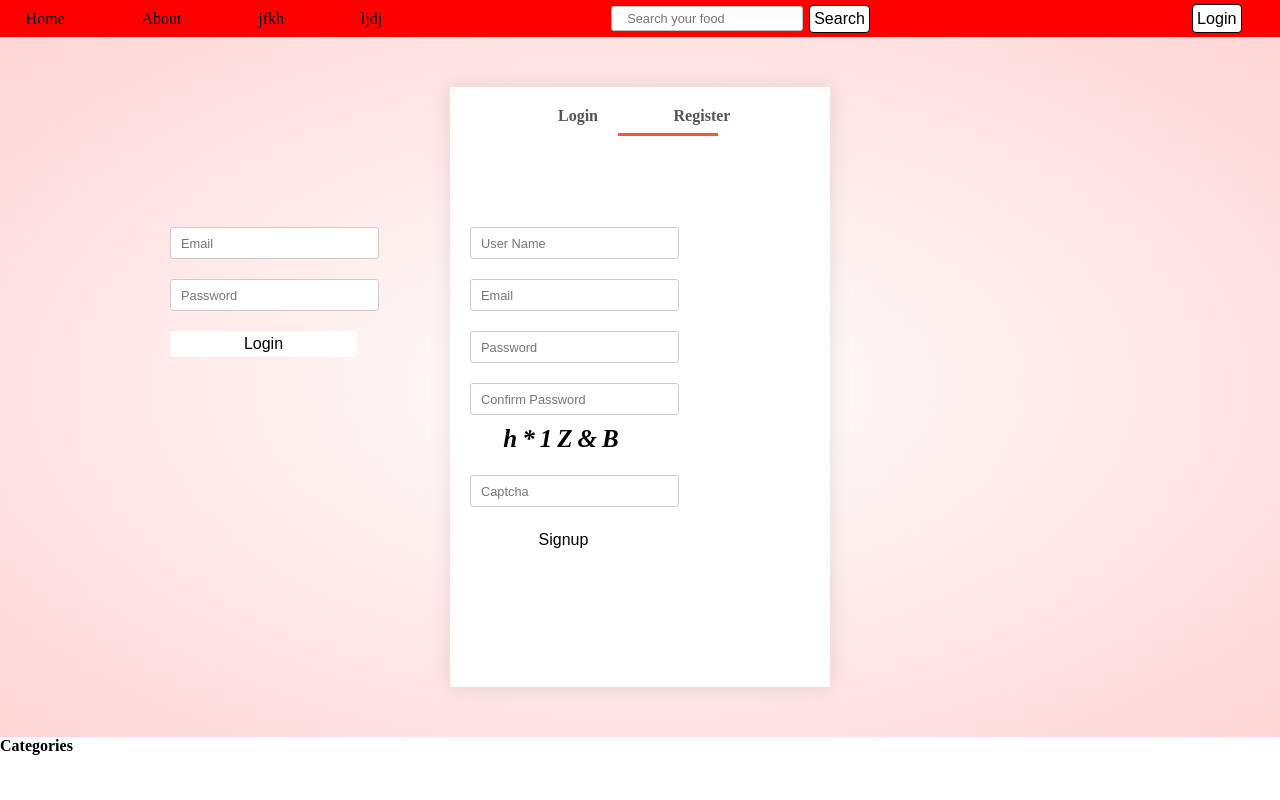
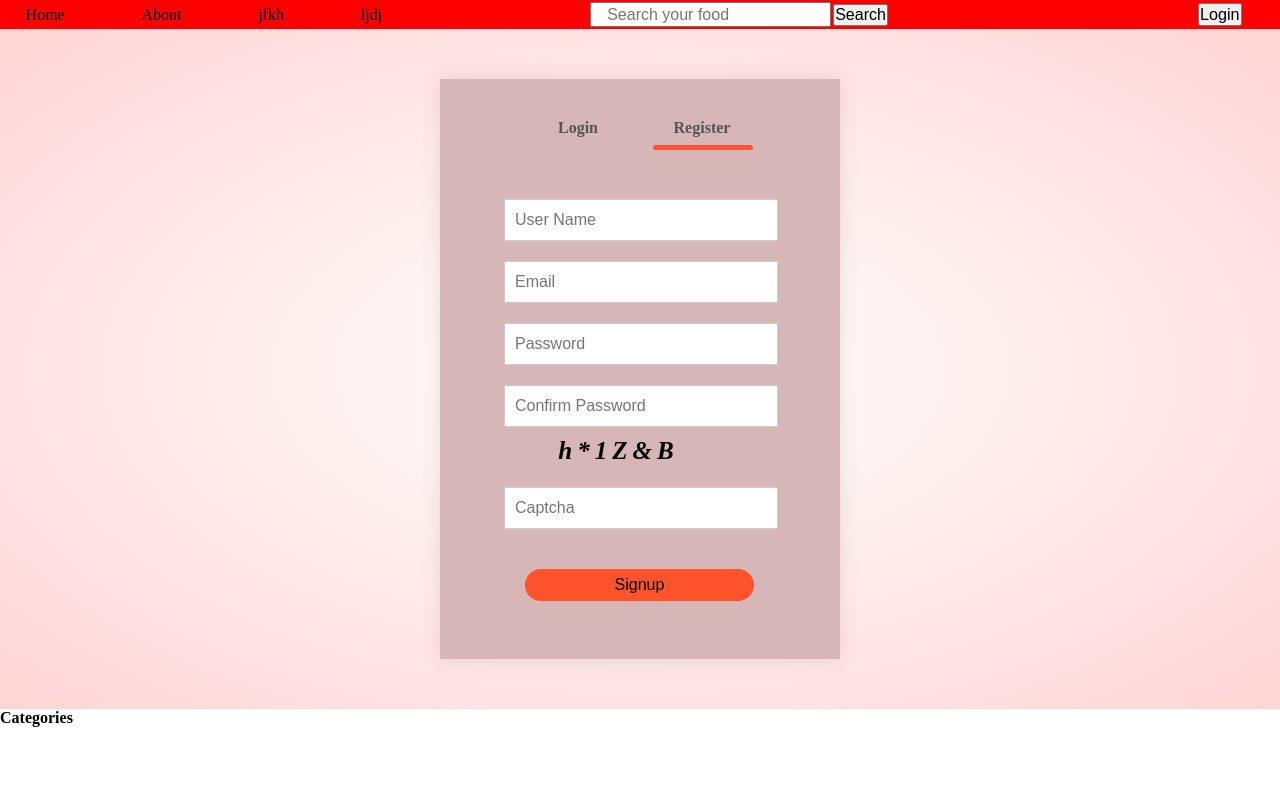
Before and after one commit to itz-A53-K/FoodFest, a PHP site: page / in a window 1280 px wide. Run offline with PHP 8.4, Linux system fonts and the light colour scheme; data that the repository does not hold is empty; some web fonts are replaced.

Commit message:
Design changes

```diff
--- a/index.php
+++ b/index.php
@@ -29,7 +29,8 @@
         </div>
 
             <div class="loginModule" id="loginModule">
-                <form action="user/partial/_loginFunctional.php" method="post" class="form" id="LoginForm">
+                <form action="user/partial/_loginFunctional.php" method="post" class="form" id="LoginForm"
+               onsubmit="validateCaptchaL()">
                     <!-- <h4>Login</h4> -->
                     <div class="login">
                         <!-- <label for="loginUserEmail">Email :</label> -->
@@ -38,6 +39,14 @@
                     <div class="login">
                         <!-- <label for="loginPassword">Password :</label> -->
                         <input type="password" id="loginPassword" placeholder="Password" name="loginPassword" required>
+                    </div>
+                    <div>
+                        <!-- captcha creation -->
+                        <!-- <div id="captcha">
+                        </div> -->
+                        <h2 id="captcha1"></h2>
+                        <input type="text" placeholder="Captcha" id="cpatchaTextBox1" />
+                        <!-- <button type="submit">Submit</button> -->
                     </div>
                     <button type="submit" class="btn btnLarge">Login</button>
                 </form>
@@ -48,7 +57,7 @@
 
             <div class="signupModule" id="signupModule">
                 <form action="user/partial/_signupFunctional.php" method="post" class="form" id="RegForm"
-                    onsubmit="return regValidate(), validateCaptcha()">
+                    onsubmit="return regValidate(),validateCaptcha()">
                     <!-- <h4>Signup</h4> -->
                     <div>
                         <!-- <label for="userName">User Name :</label> -->
@@ -72,7 +81,7 @@
                         <!-- <div id="captcha">
                         </div> -->
                         <h2 id="captcha"></h2>
-                        <input type="text" placeholder="Captcha" id="cpatchaTextBox" />
+                        <input type="text" placeholder="Captcha" id="cpatchaTextBox" >
                         <!-- <button type="submit">Submit</button> -->
                     </div>
                     <button type="submit" class="btn btnLarge">Signup</button>
--- a/user/css/style.css
+++ b/user/css/style.css
@@ -5,15 +5,15 @@
 }
 
 .form-container{
-    background: #fff;
-    width: 380px;
-    height: 560px;
+    background: rgb(214, 182, 182);
+    width: 400px;
+    height: 500px;
     position: relative;
     text-align: center;
-    padding: 20px 0px;
+    padding: 40px 0px;
     margin: auto;
     box-shadow: 0 0 20px 0px rgba(0,0,0,0.1);
-    /* overflow: hidden; */
+    overflow: hidden;
 }
 
 .form-container span{
@@ -31,15 +31,15 @@
 
 .form-container form{
     max-width: 300px;
-    padding: 0 20px;
+    padding: 0 18px;
     position: absolute;
-    top: 130px;
+    top: 110px;
     transition: transform 1s;
 }
 
 .account input{
-    width:100%;
-    height: 30px;
+    width:110%;
+    height: 40px;
     margin: 10px 0;
     padding: 0 10px;
     border: 1px solid #ccc;
@@ -50,6 +50,21 @@
     border: none;
     cursor: pointer;
     margin: 10px 0;
+
+
+    display: inline-block;
+
+    background: #ff532b;
+
+    color: rgb(0, 0, 0);
+
+    padding: 7px 25px;
+
+    margin: 30px 21px;
+
+    border-radius: 20px;
+
+    transition: background-color 0.5s ease;
 }
 
 
@@ -62,7 +77,7 @@
 }
 
 #RegForm{
-    left: 0px;
+    left: 46px;
 }
 
 form a{
@@ -73,149 +88,31 @@ form a{
     width: 100px;
     border: none;
     background: #ff523b;
-    height: 3px;
+    height: 5px;
     margin-top: 8px;
-    transform: translateX(100px);
+    transform: translateX(135px);
+    border-radius: 4px;
 }
 
 
+#captcha1{
+    font-size: 25px;
+    /* font-family: 'Indie Flower', cursive; */
+    font-style: italic;
+    height: 5vh;
+    letter-spacing: 5px;
+
+}
+#captcha{
+    font-size: 25px;
+    /* font-family: 'Indie Flower', cursive; */
+    font-style: italic;
+    height: 5vh;
+    letter-spacing: 5px;
+}
 
 
-
-
-
-
-
-
-
-
-
-
-
-
-/*
-.form-container{
-    background: #fff;
-    width: 300px;
-    height: 400px;
-    position: relative;
-    text-align: center;
-    padding: 20px 0px;
-    margin: auto;
-    box-shadow: 0 0 20px 0px rgba(0,0,0,0.1);
-    overflow: hidden;
+.btn:hover{
+    color: rgb(255, 255, 255);
+    background-color: rgb(255, 110, 110);
 }
-
-#LoginForm{
-    left: -300px;
-}
-
-#RegForm{
-    left: 0px;
-}
-
-/ */
-
-
-
-
-
-
-
-
-
-
-
-
-
-
-
-
-
-
-
-
-
-
-
-
-
-
-
-
-
-
-
-
-
-
-
-
-/*
-.account{
-    display: flex;
-}
-.account form{
-    width: auto;
-    display: flex;
-    flex-direction: column;
-    align-items: center;
-    justify-content: center;
-}
-.account form div{
-    margin: 8px 2px;
-    display: flex;
-    flex-direction: column;
-}
-
-.loginModule{
-    background-color: yellow;
-    width: auto;
-    /* height: 60vh;
-    top: 50px;
-    font-size: 2rem;
-    margin:10px;
-    padding: 10px;
-
-} */
-
-
-
-/*
-.foodCategory{
-    display: flex;
-    align-items: center;
-    justify-content: center;
-    flex-direction: column;
-
-}
-
-.categories{
-    display: flex;
-}
-.line{
-
-    display: flex;
-    flex-direction: column;
-    justify-content: center;
-    align-items: center;
-    margin-bottom: 15px;
-    margin-left: 90px;
-    border-bottom: dotted 1px solid #000;
-}
-.line img{
-    width: 150px;
-    height: 150px;
-    margin: 5px;
-    border-radius: 25px;
-}
-
-.foodName{
-
-    padding: 2px ;
-    background-color: aqua;
-}
-.foodName a{
-    text-decoration: none;
-    color: black;
-} */
--- a/user/css/utils.css
+++ b/user/css/utils.css
@@ -5,8 +5,8 @@ font-family: 'Rubik Glitch', cursive;
 font-family: 'Indie Flower', cursive;*/
 
 
-.btn{
-    /* width: fit-content; */
+/* .btn{
+    /* width: fit-content;
     padding: 4px;
     margin: 4px;
     border: 1px solid black;
@@ -18,13 +18,13 @@ font-family: 'Indie Flower', cursive;*/
     outline: none;
     transition: .3s ease-in-out;
 
-}
-.btn:hover{
+} */
+/* .btn:hover{
     color: white;
     background-color: black;
-}
+} */
 
-.btnLarge{
+/* .btnLarge{
     width: 15vw;
 }
 
@@ -39,12 +39,4 @@ input{
     color: #6f7c81;
     margin: 3px 0;
 
-}
-
-#captcha{
-    font-size: 25px;
-    /* font-family: 'Indie Flower', cursive; */
-    font-style: italic;
-    height: 5vh;
-    letter-spacing: 5px;
-}
+} */
--- a/user/js/loginDesign.js
+++ b/user/js/loginDesign.js
@@ -4,13 +4,13 @@ var RegForm=document.getElementById("RegForm")
 var Indicator=document.getElementById("Indicator")
 
 function register(){
-    RegForm.style.transform = "translateX(0px)";
-    LoginForm.style.transform = "translateX(0px)";
-    Indicator.style.transform = "translateX(100px)";
+    RegForm.style.transform = "translateX(13px)";
+    LoginForm.style.transform = "translateX(-120px)";
+    Indicator.style.transform = "translateX(135px)";
 }
 
 function login(){
-    RegForm.style.transform = "translateX(300px)";
-    LoginForm.style.transform = "translateX(300px)";
-    Indicator.style.transform = "translateX(0px)";
+    RegForm.style.transform = "translateX(360px)";
+    LoginForm.style.transform = "translateX(350px)";
+    Indicator.style.transform = "translateX(13px)";
 }
--- a/user/js/password_ver.js
+++ b/user/js/password_ver.js
@@ -41,6 +41,7 @@ function regValidate()
 function createCaptcha()
 {
     //clear the contents of captcha div first
+    document.getElementById('captcha1').innerHTML = "";
     document.getElementById('captcha').innerHTML = "";
     var charsArray =
     "0123456789abcdefghijklmnopqrstuvwxyzABCDEFGHIJKLMNOPQRSTUVWXYZ@!#$%^&*";
@@ -54,18 +55,11 @@ function createCaptcha()
         captcha.push(charsArray[index]);
         else i--;
     }
-    // var canv = document.createElement("canvas");
-    // canv.id = "captcha";
-    // canv.width = 100;
-    // canv.height = 50;
-    // var ctx = canv.getContext("2d");
-    // ctx.font = "5px Georgia";
-    // ctx.strokeText(captcha.join(""), 0, 30);
-    //storing captcha so that can validate you can save it somewhere else according to your specific requirements
     code = captcha.join("");
-    // document.getElementById("captcha").appendChild(canv); // adds the canvas to the body element
-    document.getElementById("captcha").innerHTML= code; // adds the canvas to the h2 element
+    document.getElementById("captcha").innerHTML= code;
+    document.getElementById("captcha1").innerHTML= code; // adds the canvas to the h2 element
 }
+
 
 function validateCaptcha()
 {
@@ -80,3 +74,18 @@ function validateCaptcha()
         return false;
     }
 }
+
+
+function validateCaptchaL()
+{
+    if (document.getElementById("cpatchaTextBox1").value == code)
+    {
+
+    }
+    else
+    {
+        alert("Captcha do not match. Try Again");
+        createCaptcha();
+        return false;
+    }
+}
```
